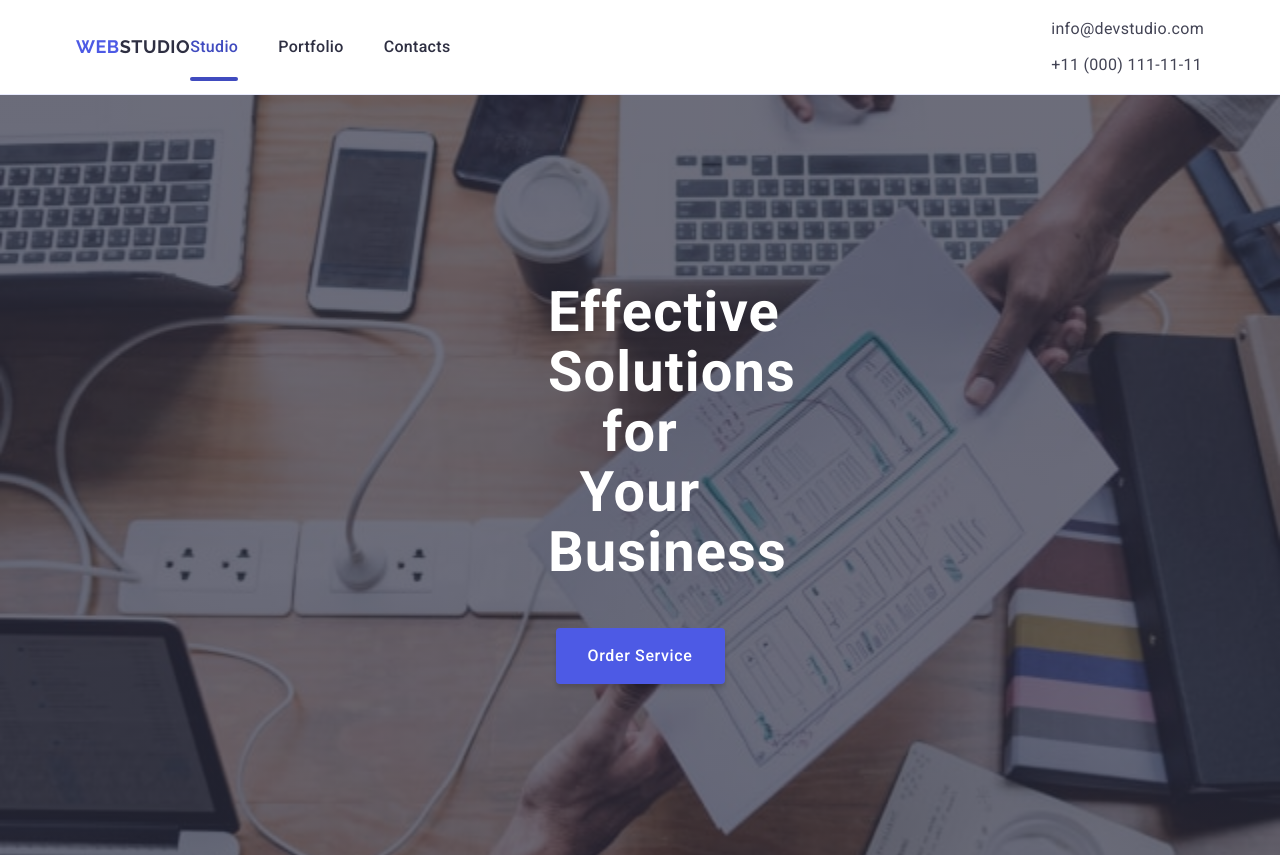
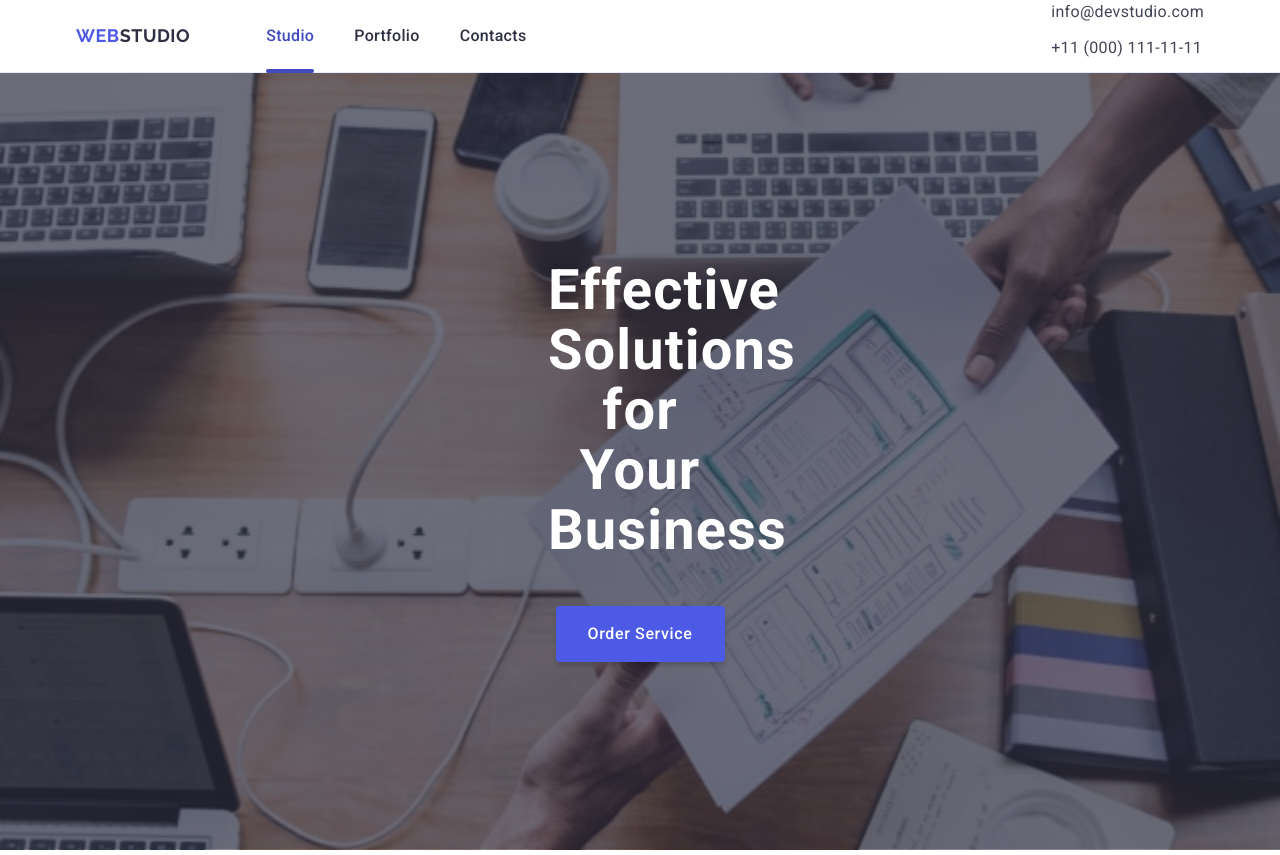
Before and after one commit to eliza-musianovych/goit-markup-hw-06, a plain HTML site: page index.html in a window 1280 px wide. Shown: the top 855 px of the page. Drawn offline with nearby package versions, Linux system fonts and the light colour scheme.

Commit message:
add styles header

```diff
--- a/css/styles.css
+++ b/css/styles.css
@@ -128,8 +128,6 @@ button {
     text-decoration: none;
     color: #4D5AE5;
     text-transform: uppercase;
-    padding-top: 16px;
-    padding-bottom: 16px;
 }
 
 .snap-logo-header {
@@ -151,6 +149,9 @@ button {
         justify-content: space-between;
     }
 
+    .logo {
+        margin-right: 120px;
+    }
 .navigation-list {
     display: flex;
     align-items: center;
@@ -158,6 +159,7 @@ button {
 }
 
 .navigation-link {
+    display: block;
     letter-spacing: 0.02em;
     line-height: 1.5;
     font-weight: 500;
@@ -206,8 +208,6 @@ button {
     display: flex;
     flex-direction: column;
     gap: 12px;
-    padding-top: 17px;
-    padding-bottom: 17px;
 }
 
 .contact {
@@ -243,6 +243,10 @@ button {
     .contact {
         font-size: 16px;
         line-height: 1.5;
+    }
+
+    .logo {
+        margin-right: 76px;
     }
 }
 
@@ -1153,7 +1157,7 @@ input:focus+svg {
 .span-checkbox {
     border: 1px solid rgba(46, 47, 66, 0.4);
     width: 16px;
-    height: 17px;
+    height: 16px;
     border-radius: 2px;
     transition: background-color 250ms cubic-bezier(0.4, 0, 0.2, 1), border 250ms cubic-bezier(0.4, 0, 0.2, 1), fill 250ms cubic-bezier(0.4, 0, 0.2, 1);
     display: inline-flex;
```
